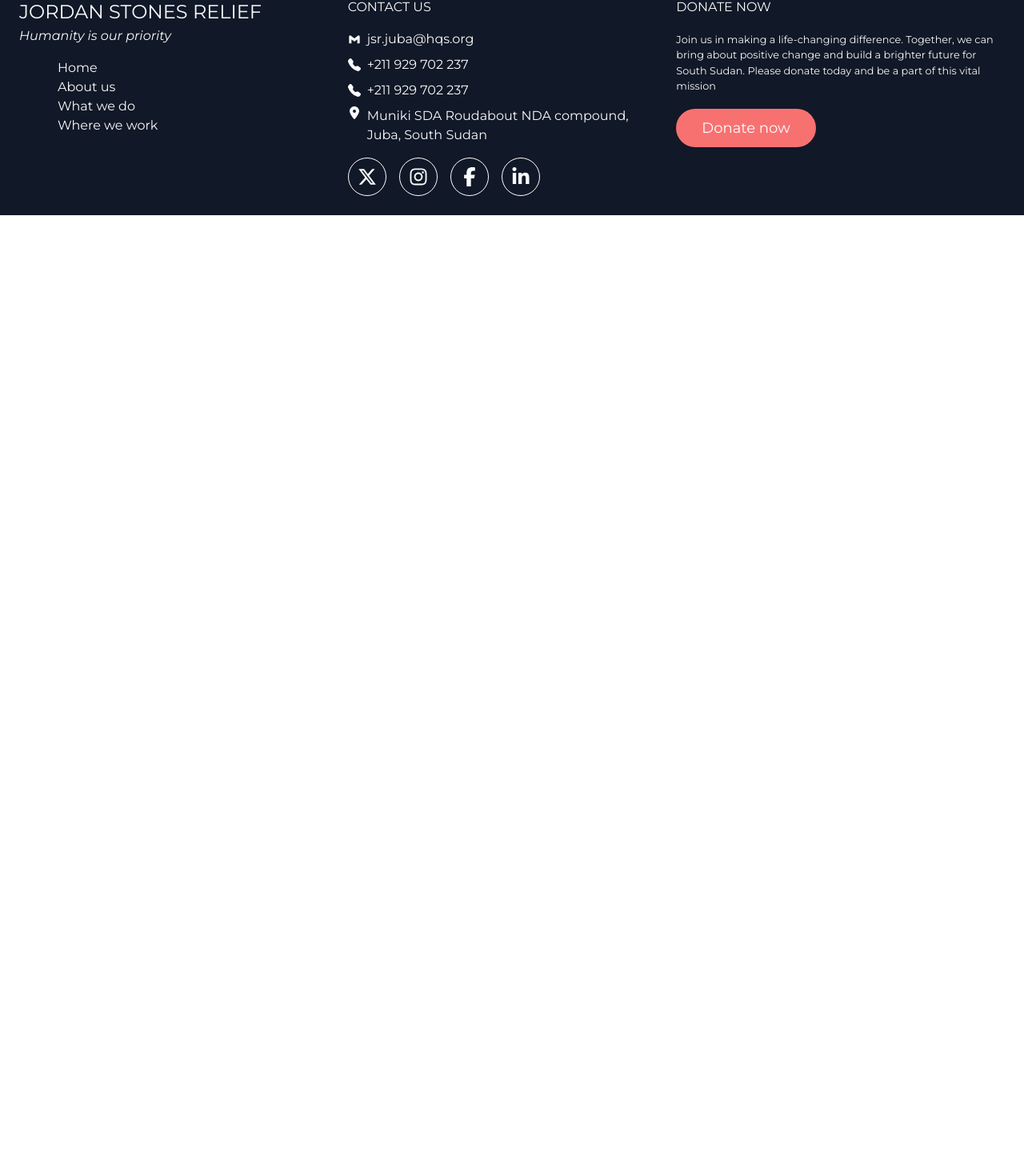
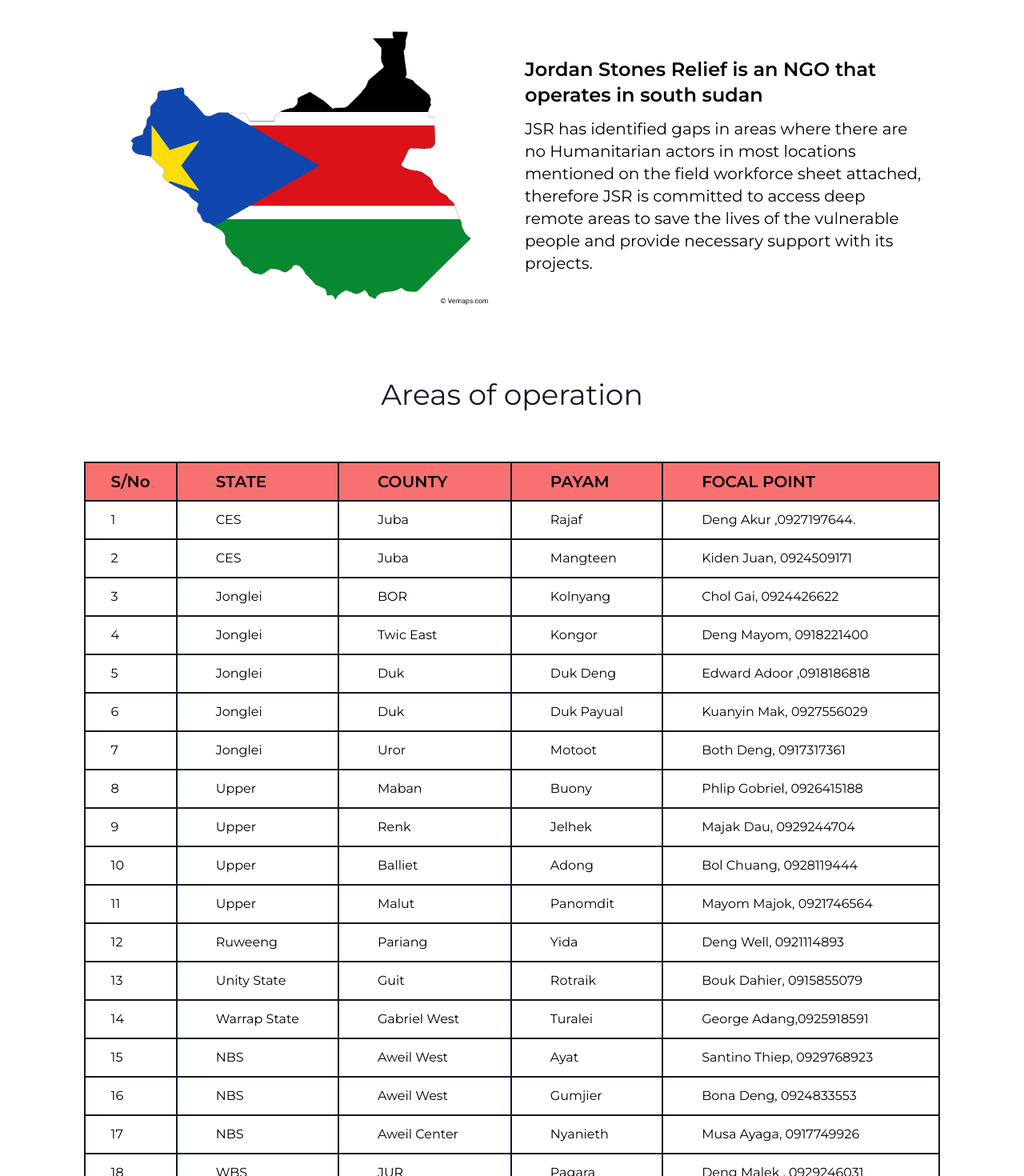
Before and after one commit to Tshobohwa/jordan-stones-relief, a React (Vite) app: page /where-we-work in a window 1280 px wide. Shown: the part 827-2297 px from the top of the page at 80% size. Before the commit the page ends 1096 px from the top, so only its background shows below. Built offline with nearby package versions, Linux system fonts and the light colour scheme.

Commit message:
Finish Where we work page

```diff
--- /dev/null
+++ b/src/components/AreaOfOperation.jsx
@@ -0,0 +1,20 @@
+import React from "react";
+
+const AreaOfOperation = ({ area, index }) => {
+  const { state, county, payam, focalPoint } = area;
+  return (
+    <tr>
+      <td className=" border-2 border-gray-900 px-[2rem] h-[3rem]">
+        {index + 1}
+      </td>
+      <td className=" border-2 border-gray-900 px-[3rem] h-[3rem]">{state}</td>
+      <td className=" border-2 border-gray-900 px-[3rem] h-[3rem]">{county}</td>
+      <td className=" border-2 border-gray-900 px-[3rem] h-[3rem]">{payam}</td>
+      <td className=" border-2 border-gray-900 px-[3rem] h-[3rem]">
+        {focalPoint}
+      </td>
+    </tr>
+  );
+};
+
+export default AreaOfOperation;
--- /dev/null
+++ b/src/data/areasOfOperation.js
@@ -0,0 +1,118 @@
+const areasOfOperation = [
+  {
+    state: "CES",
+    county: "Juba",
+    payam: "Rajaf",
+    focalPoint: "Deng Akur ,0927197644.",
+  },
+  {
+    state: "CES",
+    county: "Juba",
+    payam: "Mangteen",
+    focalPoint: "Kiden Juan, 0924509171",
+  },
+  {
+    state: "Jonglei",
+    county: "BOR",
+    payam: "Kolnyang",
+    focalPoint: "Chol Gai, 0924426622",
+  },
+  {
+    state: "Jonglei",
+    county: "Twic East",
+    payam: "Kongor",
+    focalPoint: "Deng Mayom, 0918221400",
+  },
+  {
+    state: "Jonglei",
+    county: "Duk",
+    payam: "Duk Deng",
+    focalPoint: "Edward Adoor ,0918186818",
+  },
+  {
+    state: "Jonglei",
+    county: "Duk",
+    payam: "Duk Payual",
+    focalPoint: "Kuanyin Mak, 0927556029",
+  },
+  {
+    state: "Jonglei",
+    county: "Uror",
+    payam: "Motoot",
+    focalPoint: "Both Deng, 0917317361",
+  },
+  {
+    state: "Upper",
+    county: "Maban",
+    payam: "Buony",
+    focalPoint: "Phlip Gobriel, 0926415188",
+  },
+  {
+    state: "Upper",
+    county: "Renk",
+    payam: "Jelhek",
+    focalPoint: "Majak Dau, 0929244704",
+  },
+  {
+    state: "Upper",
+    county: "Balliet",
+    payam: "Adong",
+    focalPoint: "Bol Chuang, 0928119444",
+  },
+  {
+    state: "Upper",
+    county: "Malut",
+    payam: "Panomdit",
+    focalPoint: "Mayom Majok, 0921746564",
+  },
+  {
+    state: "Ruweeng",
+    county: "Pariang",
+    payam: "Yida",
+    focalPoint: "Deng Well, 0921114893",
+  },
+  {
+    state: "Unity State",
+    county: "Guit",
+    payam: "Rotraik",
+    focalPoint: "Bouk Dahier, 0915855079",
+  },
+  {
+    state: "Warrap State",
+    county: "Gabriel West",
+    payam: "Turalei",
+    focalPoint: "George Adang,0925918591",
+  },
+  {
+    state: "NBS",
+    county: "Aweil West",
+    payam: "Ayat",
+    focalPoint: "Santino Thiep, 0929768923",
+  },
+  {
+    state: "NBS",
+    county: "Aweil West",
+    payam: "Gumjier",
+    focalPoint: "Bona Deng, 0924833553",
+  },
+  {
+    state: "NBS",
+    county: "Aweil Center",
+    payam: "Nyanieth",
+    focalPoint: "Musa Ayaga, 0917749926",
+  },
+  {
+    state: "WBS",
+    county: "JUR",
+    payam: "Pagara",
+    focalPoint: "Deng Malek , 0929246031",
+  },
+  {
+    state: "EES",
+    county: "Kapoeta North",
+    payam: "Narus",
+    focalPoint: "Narus Andrew Iko, 0924825496",
+  },
+];
+
+export default areasOfOperation;
--- a/src/pages/AboutUs.jsx
+++ b/src/pages/AboutUs.jsx
@@ -1,3 +1,4 @@
+import { MdOutlineTaskAlt } from "react-icons/md";
 import React from "react";
 import Header from "../components/Header";
 import Footer from "../components/Footer";
@@ -66,7 +67,7 @@ const AboutUs = () => {
           </div>
           <div className="p-[1rem] bg-white w-[100%] relative pt-[1.5rem]">
             <div className=" absolute top-[-2rem] text-gray-900 left-[1rem]">
-              <MdOutlineCardMembership size={64} />
+              <MdOutlineTaskAlt size={64} />
             </div>
             <h1 className="text-[1.5rem] text-red-400 text-center">Role</h1>
             <p className="text-center">
--- a/src/pages/WhereWeWork.jsx
+++ b/src/pages/WhereWeWork.jsx
@@ -1,14 +1,75 @@
 import React from "react";
 import Header from "../components/Header";
 import Footer from "../components/Footer";
+import charity_bw from "../assets/images/charity-bw.jpg";
+import south_sudan from "../assets/images/south-sudan.png";
+import areasOfOperation from "../data/areasOfOperation";
+import AreaOfOperation from "../components/AreaOfOperation";
 
 const WhereWeWork = () => {
   return (
     <>
       <Header />
-      <section className=" h-[100vh] w-[100vw] flex items-center justify-center">
-        <h1 className="text-[3rem] font-semibold">Where we work placeholder</h1>
+      <section className=" relative">
+        <img
+          src={charity_bw}
+          className=" h-[100vh] w-[100vw] object-cover object-center"
+        />
+        <div className=" absolute top-0 left-0 right-0 bottom-0 flex flex-col items-center justify-center bg-black/50">
+          <h1 className=" text-5xl font-light text-gray-50 text-monserat">
+            Where we work
+          </h1>
+        </div>
       </section>
+      <section className=" py-[3rem]">
+        <div className=" w-[80%] mx-auto grid grid-cols-2 gap-[2rem] ">
+          <img src={south_sudan} alt="" />
+          <div className=" flex flex-col gap-3 justify-center">
+            <h3 className="text-2xl font-semibold">
+              Jordan Stones Relief is an NGO that operates in south sudan
+            </h3>
+            <p className=" text-monserat text-xl">
+              JSR has identified gaps in areas where there are no Humanitarian
+              actors in most locations mentioned on the field workforce sheet
+              attached, therefore JSR is committed to access deep remote areas
+              to save the lives of the vulnerable people and provide necessary
+              support with its projects.
+            </p>
+          </div>
+        </div>
+      </section>
+      <section className=" flex flex-col items-center gap-[2rem] py-[2rem]">
+        <h3 className=" text-monserat text-4xl text-gray-900 text-center mb-[2rem]">
+          Areas of operation
+        </h3>
+        <table className=" border border-gray-900">
+          <thead className=" bg-red-400 text-[1.25rem] font-semibold">
+            <tr className=" border border-gray-900">
+              <td className=" border-2 border-gray-900 px-[2rem] h-[3rem]">
+                S/No
+              </td>
+              <td className=" border-2 border-gray-900 px-[3rem] h-[3rem]">
+                STATE
+              </td>
+              <td className=" border-2 border-gray-900 px-[3rem] h-[3rem]">
+                COUNTY
+              </td>
+              <td className=" border-2 border-gray-900 px-[3rem] h-[3rem]">
+                PAYAM
+              </td>
+              <td className=" border-2 border-gray-900 px-[3rem] h-[3rem]">
+                FOCAL POINT
+              </td>
+            </tr>
+          </thead>
+          <tbody>
+            {areasOfOperation.map((area, index) => (
+              <AreaOfOperation area={area} index={index} />
+            ))}
+          </tbody>
+        </table>
+      </section>
+
       <Footer />
     </>
   );
```
Also changed, not shown: 1 other file (tests, documents, lock files or other folders).
